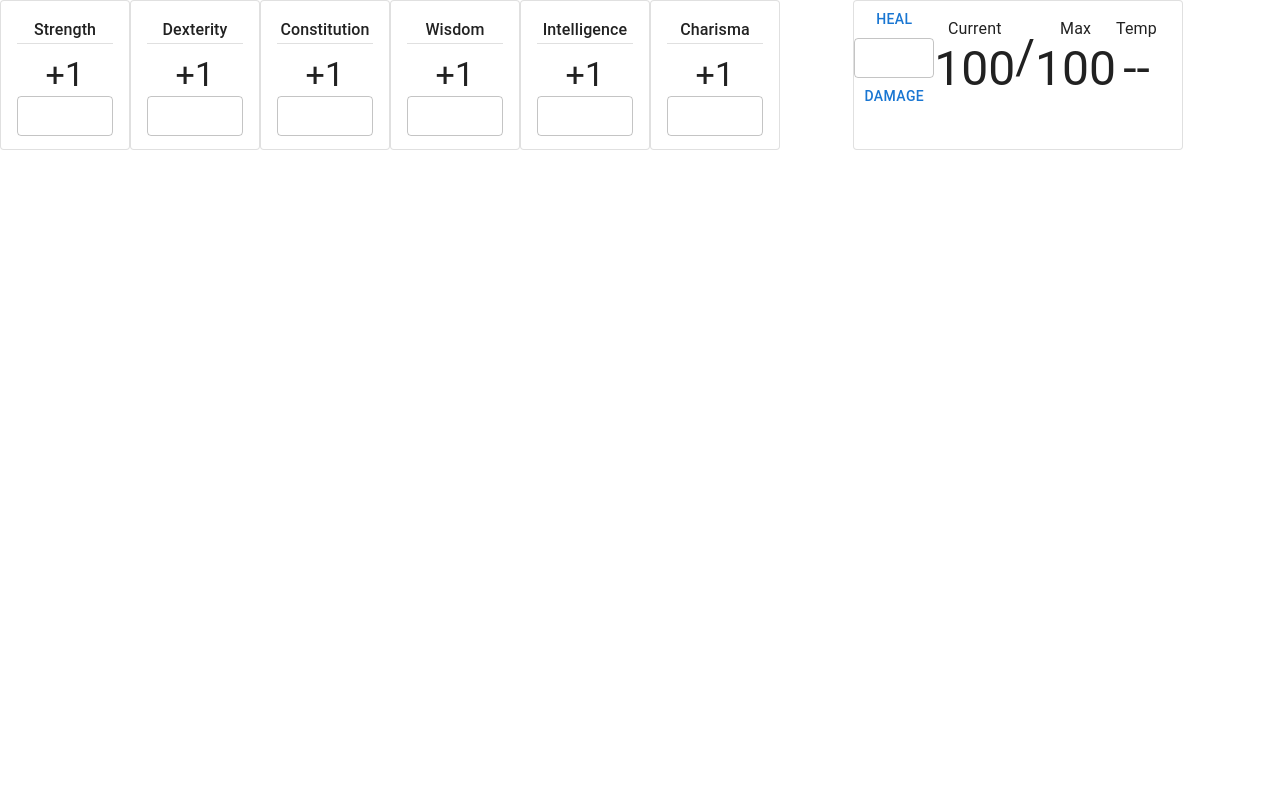
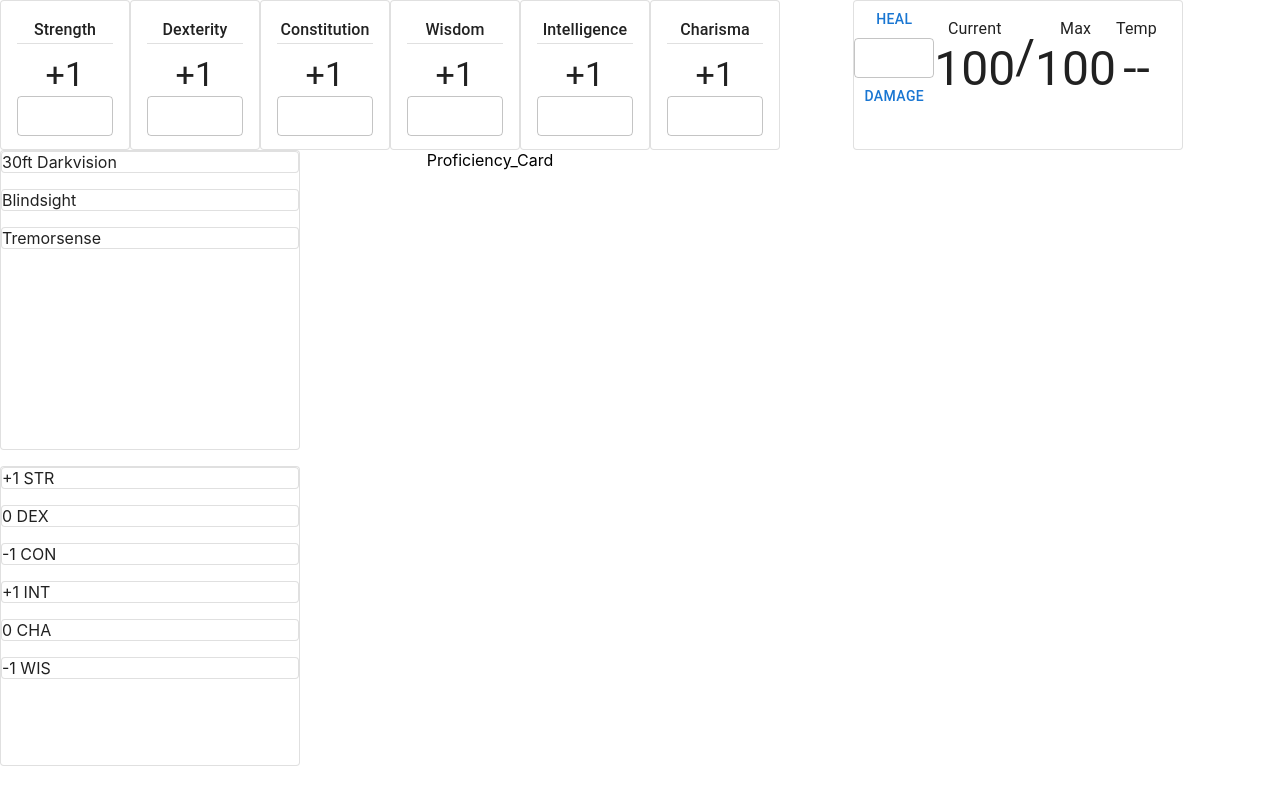
Before and after one commit to TheConMiz/dndcs_ui, a Next.js app: page /Main in a window 1280 px wide. Built offline with nearby package versions, Linux system fonts and the light colour scheme.

Commit message:
UI - Basic Layout

```diff
--- a/pages/Main.jsx
+++ b/pages/Main.jsx
@@ -6,6 +6,9 @@ import { Container, maxWidth } from '@mui/system'
 import Ability_Score_Card from './widgets/Ability_Score_Card'
 import Hit_Point_Tracker from './widgets/Hit_Point_Tracker'
 import Random_Dog from './widgets/Random_Dog'
+import Senses_Card from './widgets/Senses_Card'
+import Saving_Throw_Card from './widgets/Saving_Throw_Card'
+import Proficiency_Card from './widgets/Proficiency_Card'
 
 
 const Main = () => {
@@ -28,6 +31,20 @@ const Main = () => {
 
             </Grid>
 
+            <Grid xs={4}>
+
+                <Stack direction="column" spacing={2}>
+                    <Senses_Card/>
+                    <Saving_Throw_Card/>
+                </Stack>
+
+
+            </Grid>
+
+            <Grid xs={4}>
+                <Proficiency_Card/>
+            </Grid>
+
             {/* <Grid xs={4} spacing={0}>
                 <Random_Dog></Random_Dog>
             </Grid> */}
--- /dev/null
+++ b/pages/widgets/Elements/Banner.jsx
@@ -0,0 +1,23 @@
+import React from 'react'
+import { Chip, Typography, Card } from '@mui/material'
+
+const Banner = (props) => {
+    return (
+        // <Chip
+        //     variant="outlined"
+        //     color="primary"
+        //     label={props.label}
+        //     avatar={<Typography>60Ft</Typography>}
+        //     sx={{sizeMedium: "100px"}}
+
+        // />
+        <Card
+            raised={false}
+            variant="outlined"
+        >
+            {props.value + " " + props.label}
+        </Card>
+    )
+}
+
+export default Banner
--- /dev/null
+++ b/pages/widgets/Proficiency_Card.jsx
@@ -0,0 +1,9 @@
+import React from 'react'
+
+const Proficiency_Card = () => {
+    return (
+        <div>Proficiency_Card</div>
+    )
+}
+
+export default Proficiency_Card
--- /dev/null
+++ b/pages/widgets/Saving_Throw_Card.jsx
@@ -0,0 +1,29 @@
+import React from 'react'
+import { Card, Stack } from '@mui/material'
+import Banner from './Elements/Banner'
+
+const Saving_Throw_Card = () => {
+
+    return (
+        <Card
+            variant="outlined"
+            sx={{
+                width: '300px',
+                height: '300px',
+            }}
+        >
+            <Stack spacing={2}>
+                <Banner label="STR" value="+1"></Banner>
+                <Banner label="DEX" value="0"></Banner>
+                <Banner label="CON" value="-1"></Banner>
+                <Banner label="INT" value="+1"></Banner>
+                <Banner label="CHA" value="0"></Banner>
+                <Banner label="WIS" value="-1"></Banner>
+            </Stack>
+
+        </Card>
+    )
+
+}
+
+export default Saving_Throw_Card
--- /dev/null
+++ b/pages/widgets/Senses_Card.jsx
@@ -0,0 +1,26 @@
+import React from 'react'
+import { Card, Stack } from '@mui/material'
+import Banner from './Elements/Banner'
+
+const Senses_Card = () => {
+
+    return (
+        <Card
+            variant="outlined"
+            sx={{
+                width: '300px',
+                height: '300px',
+            }}
+        >
+            <Stack spacing={2}>
+                <Banner label="Darkvision" value="30ft"></Banner>
+                <Banner label="Blindsight" value=""></Banner>
+                <Banner label="Tremorsense" value=""></Banner>
+            </Stack>
+
+        </Card>
+    )
+
+}
+
+export default Senses_Card
```
Also changed, not shown: pages/widgets/Saving_Throw_Tracker.jsx (deleted, +0 -9 lines).
